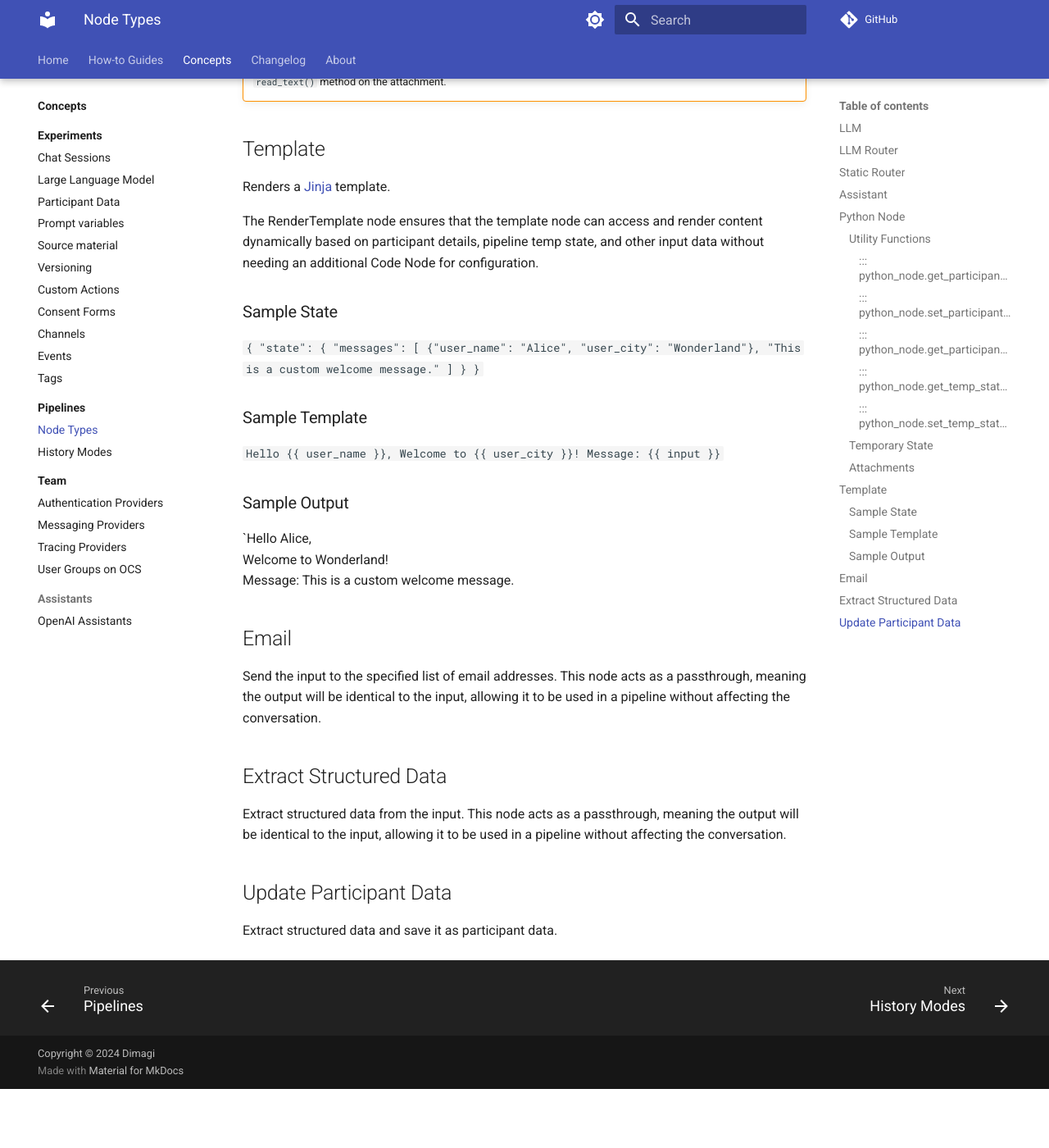
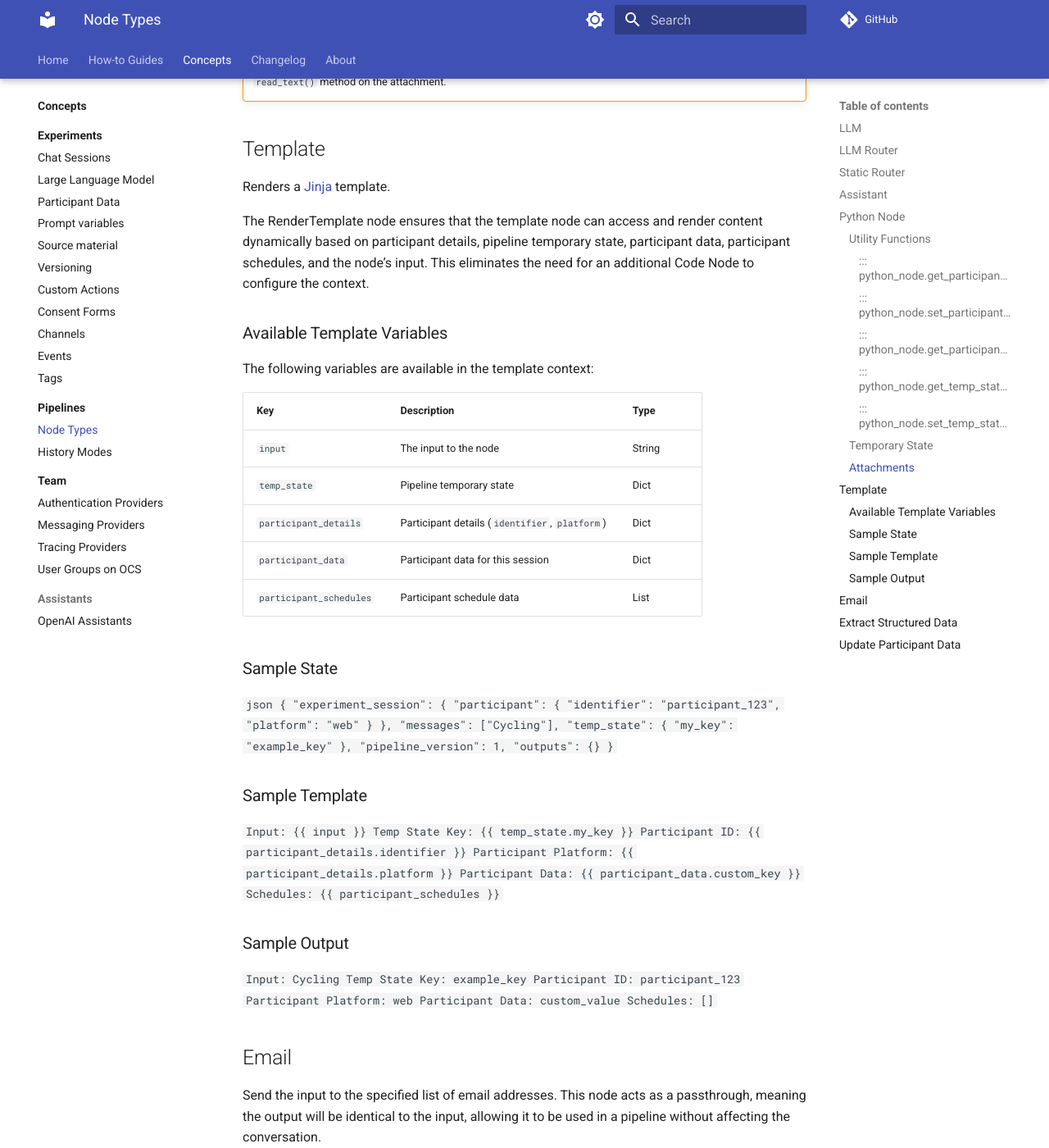
Before and after one commit to dimagi/open-chat-studio-docs, an MkDocs documentation site: the page built from docs/concepts/pipelines/nodes.md, in a window 1280 px wide and 1400 px high, scrolled down 3831 px. Shown: the whole window at 82% size. Built offline with MkDocs 1.6.1 and Material for MkDocs 9.7.7, drawn with Linux system fonts in a browser that asks for light colours; a script that is not in the unit is left out; comment, search, counter and statistics services are not loaded; before the commit the page ends 5159 px from its top, so only the background shows below that.

Commit message:
Added variables for better clarification

```diff
--- a/docs/concepts/pipelines/nodes.md
+++ b/docs/concepts/pipelines/nodes.md
@@ -127,29 +127,52 @@
 ## Template
 Renders a [Jinja](https://jinja.palletsprojects.com/en/stable/templates/) template.
 
-The RenderTemplate node ensures that the template node can access and render content dynamically based on
-participant details, pipeline temp state, and other input data without needing an additional Code Node for configuration.
+The RenderTemplate node ensures that the template node can access and render content dynamically based on participant details, pipeline temporary state, participant data, participant schedules, and the node’s input. This eliminates the need for an additional Code Node to configure the context.
+
+### Available Template Variables
+The following variables are available in the template context:
+
+| Key                     | Description                                    | Type   |
+|-------------------------|------------------------------------------------|--------|
+| `input`                 | The input to the node                          | String |
+| `temp_state`            | Pipeline temporary state                       | Dict   |
+| `participant_details`   | Participant details (`identifier`, `platform`) | Dict   |
+| `participant_data`      | Participant data for this session              | Dict   |
+| `participant_schedules` | Participant schedule data                      | List   |
 
 ### Sample State
-`{
-  "state": {
-    "messages": [
-      {"user_name": "Alice", "user_city": "Wonderland"},
-      "This is a custom welcome message."
-    ]
-  }
+`json
+{
+  "experiment_session": {
+    "participant": {
+      "identifier": "participant_123",
+      "platform": "web"
+    }
+  },
+  "messages": ["Cycling"],
+  "temp_state": {
+    "my_key": "example_key"
+  },
+  "pipeline_version": 1,
+  "outputs": {}
 }`
 
 ### Sample Template
-`Hello {{ user_name }},
-Welcome to {{ user_city }}!
-Message: {{ input }}
+`Input: {{ input }}
+Temp State Key: {{ temp_state.my_key }}
+Participant ID: {{ participant_details.identifier }}
+Participant Platform: {{ participant_details.platform }}
+Participant Data: {{ participant_data.custom_key }}
+Schedules: {{ participant_schedules }}
 `
 ### Sample Output
-`Hello Alice,
-Welcome to Wonderland!
-Message: This is a custom welcome message.
-
+`Input: Cycling
+Temp State Key: example_key
+Participant ID: participant_123
+Participant Platform: web
+Participant Data: custom_value
+Schedules: []
+`
 ## Email
 Send the input to the specified list of email addresses. This node acts as a passthrough, meaning the output will be identical to the input, allowing it to be used in a pipeline without affecting the conversation.
 
```
Also changed, not shown: docs/changelog.md (+8 -5 lines).
